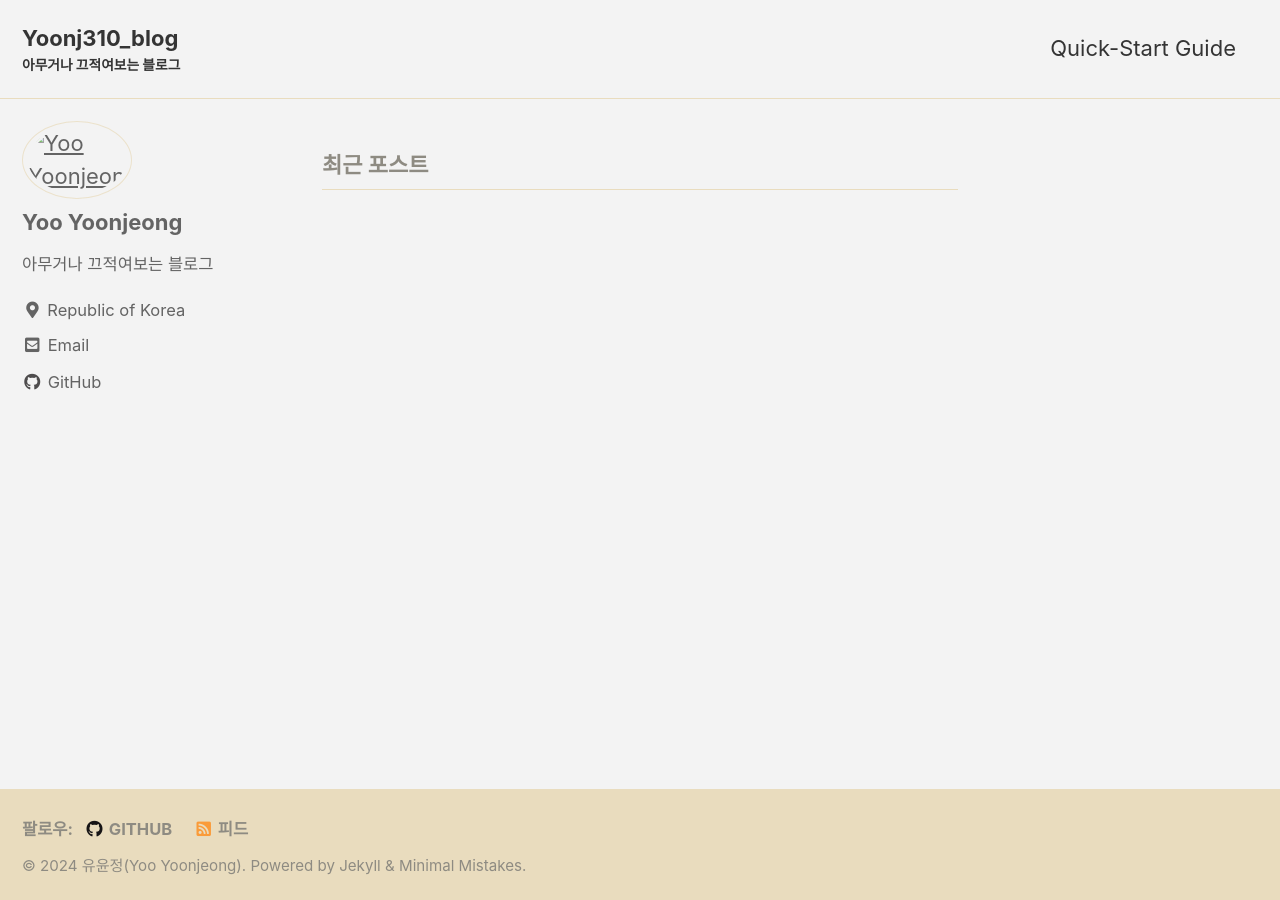
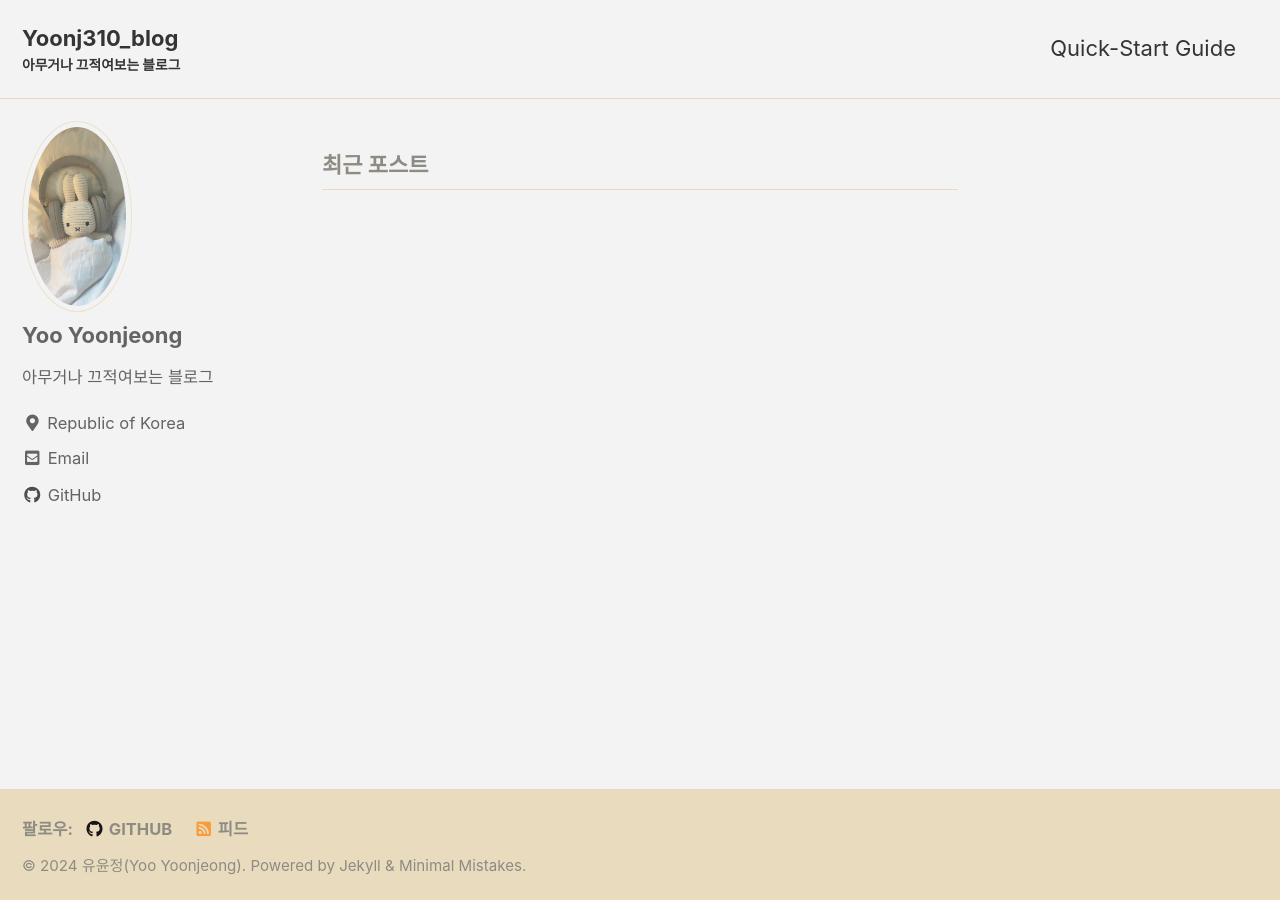
Before and after one commit to YoonjeongYoo/YoonjeongYoo.github.io, a Jekyll site: the page built from index.html, in a window 1280 px wide. Built offline with Jekyll 4.4.1, drawn with Linux system fonts in a browser that asks for light colours; cached includes are drawn as plain includes; the list of posts is cut into pages by our own code.

Commit message:
프로필 이미지 추가

```diff
--- a/_config.yml
+++ b/_config.yml
@@ -105,7 +105,7 @@ analytics:
 # Site Author
 author:
   name             : "Yoo Yoonjeong"
-  avatar           : "docs/assets/images/bio-photo.jpg"
+  avatar           : "assets/baby_rabbit.jpeg"
   bio              : "아무거나 끄적여보는 블로그"
   location         : "Republic of Korea"
   email            :
```
Also changed, not shown: assets/baby_rabbit.jpeg (added).
